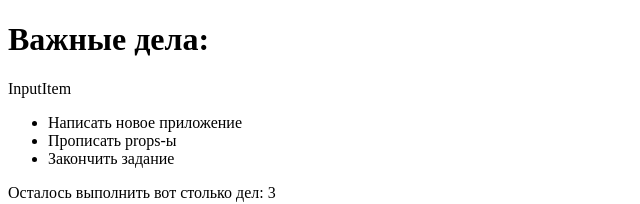
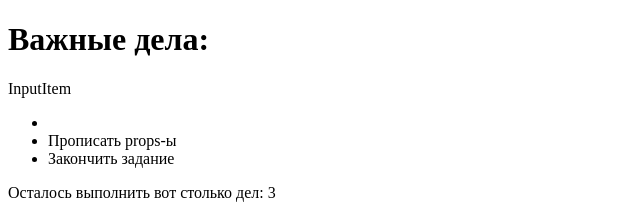
Before and after one commit to WebHeroSchool/todo_soboleva_react, a React (Create React App) app: page / in a window 1280 px wide. Shown: the top 204 px of the page, without its empty margins (0-640 px from the left). Built offline with nearby package versions, Linux system fonts and the light colour scheme.

Commit message:
Update App.js

```diff
--- a/src/components/App/App.js
+++ b/src/components/App/App.js
@@ -5,13 +5,26 @@ import ItemList from '../ItemList/ItemList';
 
 const todoItem = 'Написать новое приложение';
 
-const App = () => (
+const App = () => {
+  const items = [
+    {
+        value: 'Написать новое приложение'
+    },
+    {
+        value: 'прописать props'
+     },
+    {
+        value: 'сделать все дела'
+    }
+];
+
+  return (
   <div>
    <h1> Важные дела: </h1>
    <InputItem />
-   <ItemList todoItem={todoItem} />
+   <ItemList items={items} />
    <Footer count={3} />
-  </div>
-);
+  </div>);
+};
 
 export default App;
```
